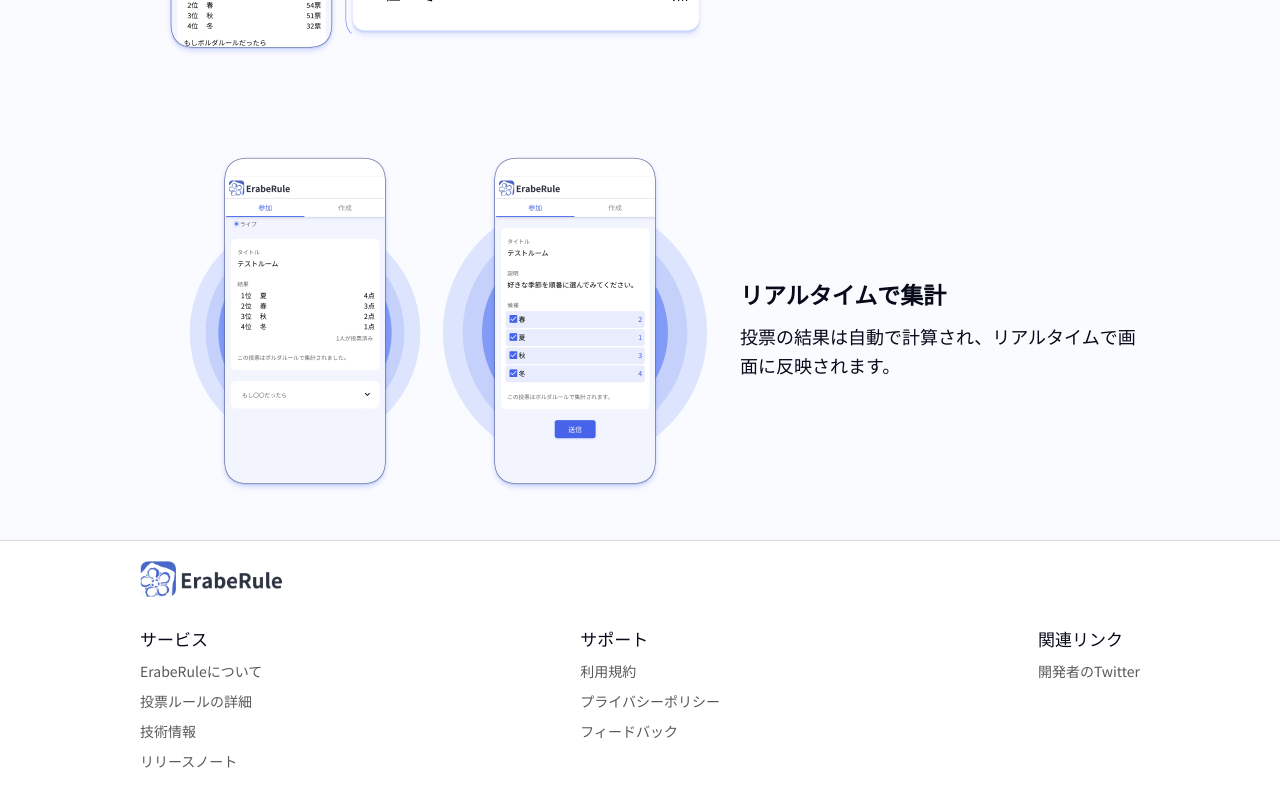
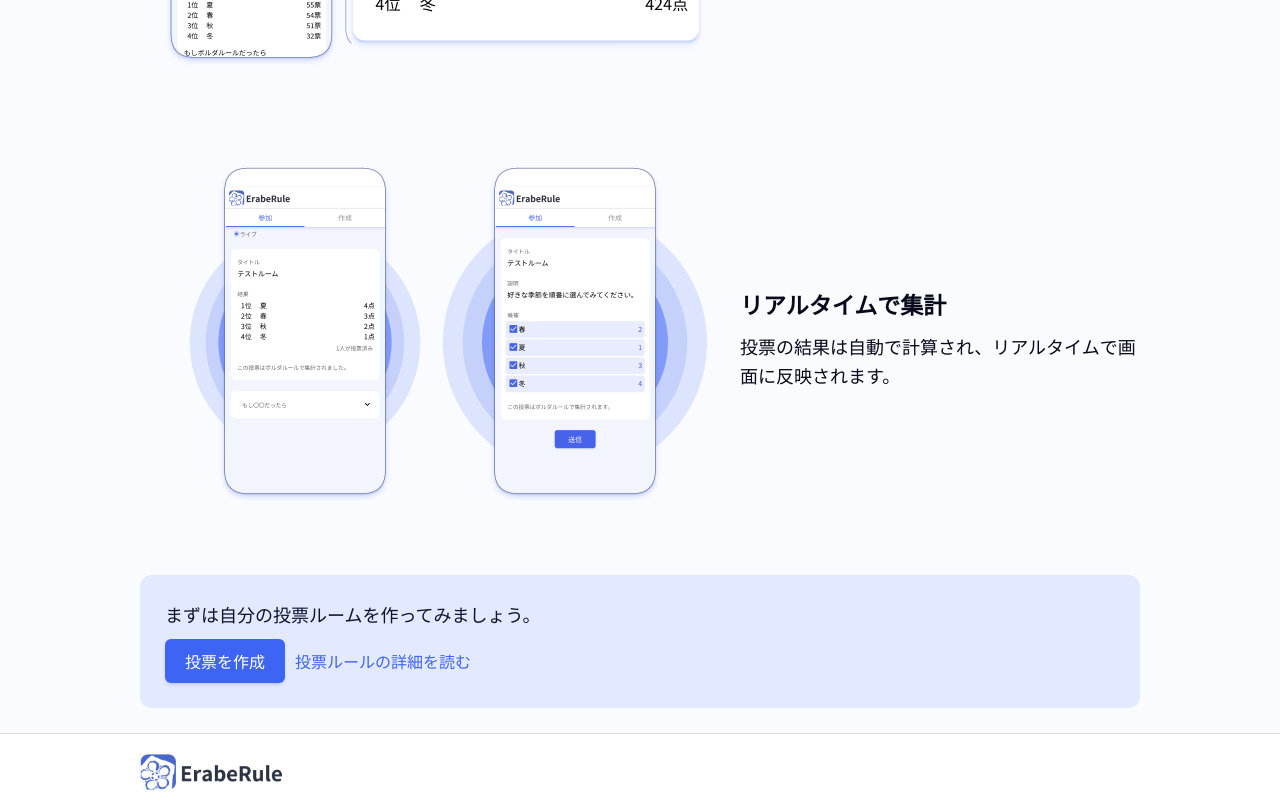
Before and after one commit to moyotsukai/eraberule-lp, a Next.js app: page / in a window 1280 px wide. Shown: the part 1620-2420 px from the top of the page. Built offline with nearby package versions, Linux system fonts and the light colour scheme.

Commit message:
add: InfoCard

```diff
--- a/components/common/Footer.tsx
+++ b/components/common/Footer.tsx
@@ -16,8 +16,9 @@ const Footer: React.FC = () => {
     <footer css={footerStyle}>
       <Spacer y={10} />
       <div css={layoutStyle}>
+        <Spacer y={10} />
         <Link href="/" passHref>
-          <a css={linkStyle}>
+          <a css={logoStyle}>
             <Image
               src={Logo}
               width={144}
@@ -57,6 +58,9 @@ const layoutStyle = css`
   max-width: 1000px;
   margin: 0 auto;
 `
+const logoStyle = css`
+  display: inline;
+`
 const containerStyle = css`
   display: flex;
   justify-content: space-between;
--- a/components/common/Header.tsx
+++ b/components/common/Header.tsx
@@ -3,7 +3,7 @@ import { css } from '@emotion/react'
 import Image from 'next/image'
 import Link from 'next/link'
 import Logo from '../../public/logo.png'
-import OpenAppButton from '../functional/OpenAppButton'
+import OutlineButton from '../ui/OutlineButton'
 
 const Header: React.FC = () => {
 
@@ -19,7 +19,11 @@ const Header: React.FC = () => {
         </a>
       </Link>
       <div css={spacerStyle} />
-      <OpenAppButton isOnHeader={true} />
+      <OutlineButton
+        text="はじめる"
+        url="https://app.eraberule.com"
+        size="small"
+      />
     </div>
   )
 }
--- a/components/functional/FeatureCard.tsx
+++ b/components/functional/FeatureCard.tsx
@@ -27,7 +27,6 @@ const FeatureCard: React.FC<Props> = (props) => {
 }
 
 const cardStyle = css`
-  padding: 0 15px;
   margin: 15px 0;
   display: flex;
   justify-content: center;
--- a/components/functional/OpenAppButton.tsx
+++ /dev/null
@@ -1,72 +0,0 @@
-import React from 'react'
-import { css } from '@emotion/react'
-import { primaryColor, primaryHoverColor, primarySelectedColor, primaryShadowColor } from '../../styles/colors'
-
-type Props = {
-  isOnHeader: boolean
-}
-
-const OpenAppButton: React.FC<Props> = (props) => {
-  const buttonStyle = props.isOnHeader ? buttonOnHeaderStyle : buttonOnPageStyle
-
-  return (
-    <a
-      href="https://app.eraberule.com"
-      target="_blank"
-      rel="noopener noreferrer"
-      css={buttonStyle}
-    >
-      はじめる
-    </a>
-  )
-}
-
-const buttonOnHeaderStyle = css`
-  width: 90px;
-  height: 40px;
-  background-color: transparent;
-  cursor: pointer;
-  border-radius: 6px;
-  color: ${primaryColor};
-  border: solid 1px ${primaryColor};
-  font-family: 'Noto Sans JP', sans-serif;
-  font-size: 16px;
-  -webkit-tap-highlight-color: rgba(0,0,0,0);
-  text-align: center;
-  margin: 0 auto;
-  padding: 6px;
-
-  &:hover {
-    background-color: ${primarySelectedColor};
-  }
-
-  &:focus {
-    outline: none;
-  }
-`
-const buttonOnPageStyle = css`
-  width: 120px;
-  height: 50px;
-  background-color: ${primaryColor};
-  cursor: pointer;
-  border-radius: 6px;
-  color: #fff;
-  font-family: 'Noto Sans JP', sans-serif;
-  font-size: 16px;
-  -webkit-tap-highlight-color: rgba(0,0,0,0);
-  text-align: center;
-  margin: 0 auto;
-  padding: 10px 20px;
-  box-shadow: 0 2px 3px 0 ${primaryShadowColor};
-
-  &:hover {
-    background-color: ${primaryHoverColor};
-    box-shadow:  0 6px 9px 0 ${primaryShadowColor}
-  }
-
-  &:focus {
-    outline: none;
-  }
-`
-
-export default OpenAppButton
--- a/components/templates/IndexPage.tsx
+++ b/components/templates/IndexPage.tsx
@@ -1,16 +1,18 @@
 import React from 'react'
 import { css } from '@emotion/react'
-import OpenAppButton from '../functional/OpenAppButton'
 import Spacer from '../ui/Spacer'
 import FeatureCard from '../functional/FeatureCard'
 import { contents } from '../../contents/data'
 import { slashToArray } from '../../utils/slashToArray'
-import { largeTextColor, primaryTextColor } from '../../styles/colors'
+import { largeTextColor, primaryColor, primarySelectedColor, primaryTextColor } from '../../styles/colors'
+import Button from '../ui/Button'
+import OutlineButton from '../ui/OutlineButton'
+import Link from 'next/link'
 
 const IndexPage: React.FC = () => {
   return (
     <div css={layoutStyle}>
-      <div css={heroStyle}>
+      <div>
         <Spacer y={60} />
         <h1 css={titleStyle}>
           {slashToArray(contents.index.hero.title).map((data, index) => (
@@ -27,8 +29,12 @@ const IndexPage: React.FC = () => {
           ))}
         </p>
         <Spacer y={50} />
-        <OpenAppButton isOnHeader={false} />
-        <Spacer y={70} />
+        <Button
+          text="はじめる"
+          url="https://app.eraberule.com"
+          size="standard"
+        />
+        <Spacer y={80} />
       </div>
 
       <div>
@@ -40,12 +46,29 @@ const IndexPage: React.FC = () => {
             >
               {data.text}
             </FeatureCard>
-            {index !== contents.index.features.length - 1 &&
-              < div css={spacerStyle} />
-            }
+            < div css={spacerStyle} />
           </React.Fragment>
         ))}
       </div>
+
+      <div>
+        <div css={infoCardStyle}>
+          <p css={textStyle}>
+            {contents.index.info.text1}
+          </p>
+          <div css={buttonContainerStyle}>
+            <Button
+              text="投票を作成"
+              url="https://app.eraberule.com/create"
+              size="standard"
+            />
+          </div>
+          <Link href="/details" passHref>
+            <a css={detailLinkStyle}>投票ルールの詳細を読む</a>
+          </Link>
+        </div>
+      </div>
+      <Spacer y={10} />
     </div>
   )
 }
@@ -53,8 +76,6 @@ const IndexPage: React.FC = () => {
 const layoutStyle = css`
   min-height: 100vh;
   text-align: center;
-`
-const heroStyle = css`
   padding: 0 15px;
 `
 const titleStyle = css`
@@ -86,5 +107,30 @@ const spacerStyle = css`
     height: 10px;
   }
 `
+const infoCardStyle = css`
+  max-width: 1000px;
+  margin: 15px auto;
+  padding: 25px 15px;
+  text-align: left;
+  background-color: ${primarySelectedColor};
+  border-radius: 12px;
+
+  @media(min-width: 800px) {
+    padding: 25px;
+  }
+`
+const buttonContainerStyle = css`
+  display: inline-block;
+  padding: 20px 0 10px 0;
+  margin-right: 10px;
+`
+const detailLinkStyle = css`
+  display: inline-block;
+  color: ${primaryColor};
+
+  &:hover {
+    text-decoration: underline;
+  }
+`
 
 export default IndexPage
--- /dev/null
+++ b/components/ui/Button.tsx
@@ -0,0 +1,60 @@
+import React from 'react'
+import { css } from '@emotion/react'
+import { primaryColor, primaryHoverColor, primaryShadowColor } from '../../styles/colors'
+
+type Props = {
+  text: string,
+  url: string,
+  size: "standard" | "small"
+}
+
+const Button: React.FC<Props> = (props) => {
+  if (props.url.startsWith("/")) {
+    return (
+      <a
+        href={props.url}
+        css={() => buttonStyle(props.size)}
+      >
+        {props.text}
+      </a>
+    )
+  } else {
+    return (
+      <a
+        href={props.url}
+        target="_blank"
+        rel="noopener noreferrer"
+        css={() => buttonStyle(props.size)}
+      >
+        {props.text}
+      </a>
+    )
+  }
+}
+
+const buttonStyle = (size: string) => css`
+  width: ${size === "standard" ? "120px" : "90px"};
+  height: ${size === "standard" ? "50px" : "40px"};
+  padding: ${size === "standard" ? "10px 20px" : "6px"};
+  background-color: ${primaryColor};
+  cursor: pointer;
+  border-radius: 6px;
+  color: #fff;
+  font-family: 'Noto Sans JP', sans-serif;
+  font-size: 16px;
+  -webkit-tap-highlight-color: rgba(0,0,0,0);
+  text-align: center;
+  margin: 0 auto;
+  box-shadow: 0 2px 3px 0 ${primaryShadowColor};
+
+  &:hover {
+    background-color: ${primaryHoverColor};
+    box-shadow:  0 6px 9px 0 ${primaryShadowColor}
+  }
+
+  &:focus {
+    outline: none;
+  }
+`
+
+export default Button
--- /dev/null
+++ b/components/ui/OutlineButton.tsx
@@ -0,0 +1,59 @@
+import React from 'react'
+import { css } from '@emotion/react'
+import { primaryColor, primarySelectedColor, primaryShadowColor } from '../../styles/colors'
+
+type Props = {
+  text: string,
+  url: string,
+  size: "standard" | "small"
+}
+
+const OutlineButton: React.FC<Props> = (props) => {
+  if (props.url.startsWith("/")) {
+    return (
+      <a
+        href={props.url}
+        css={() => buttonStyle(props.size)}
+      >
+        {props.text}
+      </a>
+    )
+  } else {
+    return (
+      <a
+        href={props.url}
+        target="_blank"
+        rel="noopener noreferrer"
+        css={() => buttonStyle(props.size)}
+      >
+        {props.text}
+      </a>
+    )
+  }
+}
+
+const buttonStyle = (size: string) => css`
+  width: ${size === "standard" ? "120px" : "90px"};
+  height: ${size === "standard" ? "50px" : "40px"};
+  padding: ${size === "standard" ? "9px 19px" : "6px"};
+  background-color: transparent;
+  cursor: pointer;
+  border-radius: 6px;
+  color: ${primaryColor};
+  border: solid 1px ${primaryColor};
+  font-family: 'Noto Sans JP', sans-serif;
+  font-size: 16px;
+  -webkit-tap-highlight-color: rgba(0,0,0,0);
+  text-align: center;
+  margin: 0 auto;
+
+  &:hover {
+    background-color: ${primarySelectedColor};
+  }
+
+  &:focus {
+    outline: none;
+  }
+`
+
+export default OutlineButton
--- a/contents/data.ts
+++ b/contents/data.ts
@@ -25,7 +25,11 @@ export const contents = {
         imgSrc: "/images/home_4.png",
         text: "投票の結果は自動で計算され、リアルタイムで画面に反映されます。"
       }
-    ]
+    ],
+    info: {
+      text1: "まずは自分の投票ルームを作ってみましょう。",
+      text2: ""
+    }
   },
   footer: {
     sections: [
```
